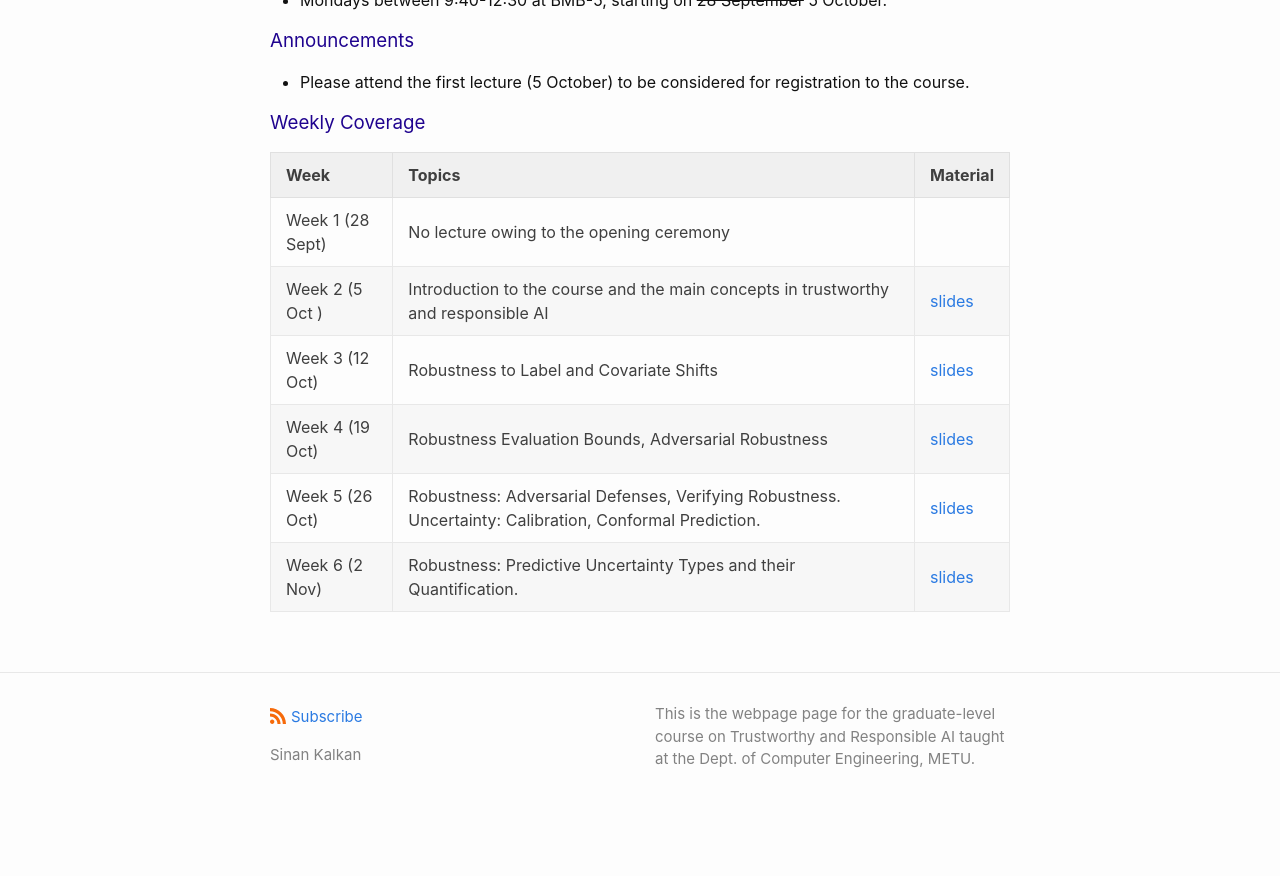
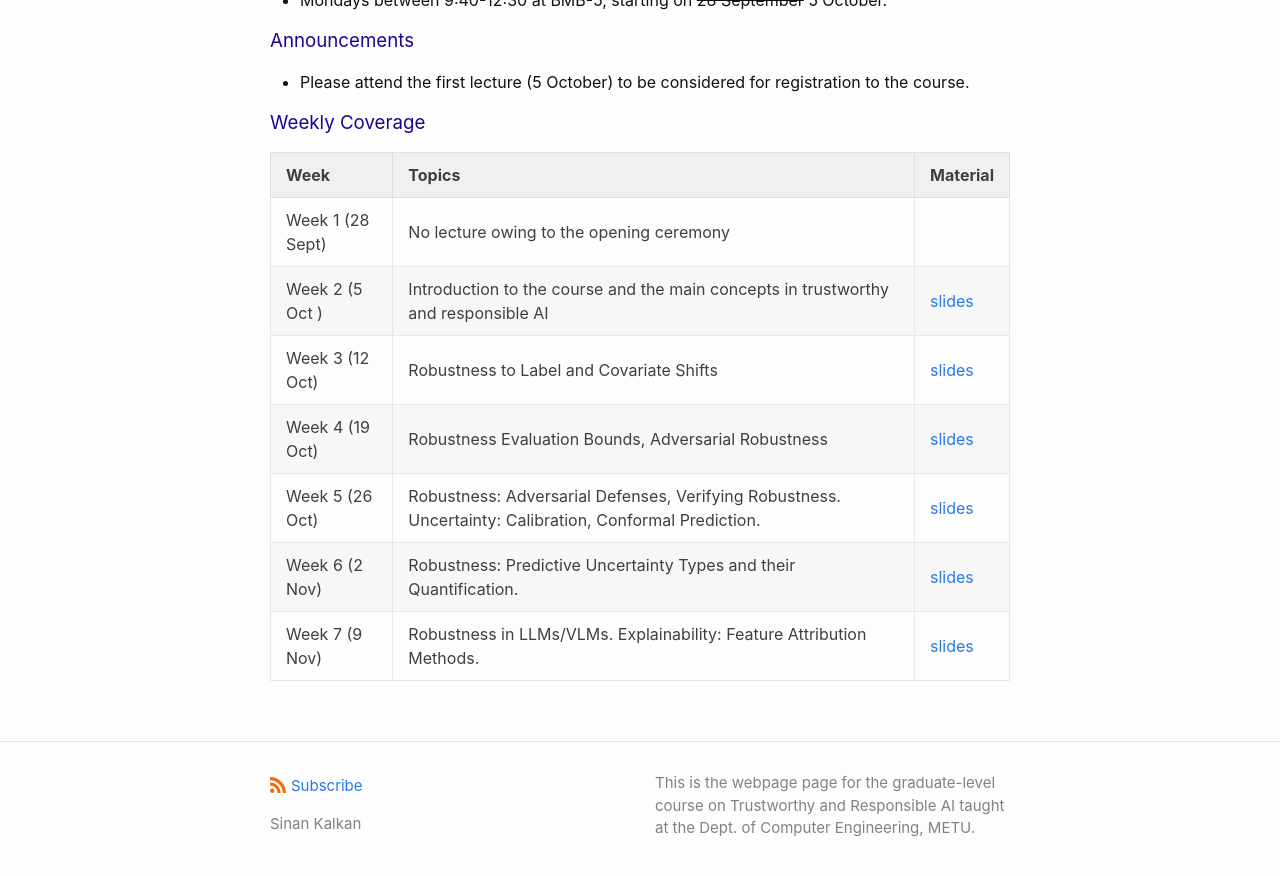
Before and after one commit to metu-trai/metu-trai.github.io, a Jekyll site: the page built from index.md, in a window 1280 px wide and 900 px high, scrolled down 1026 px. Shown: the top 876 px of the window. Built offline with Jekyll 4.4.1, drawn with Linux system fonts in a browser that asks for light colours; our own code applies the rules of GitHub Pages for plain Markdown files; before the commit the page ends 1857 px from its top, so only the background shows below that.

Commit message:
Update index.md

```diff
--- a/index.md
+++ b/index.md
@@ -149,3 +149,4 @@ The syllabus for the course is available <a href="CENG7880_Fall2026_Syllabus.pdf
 | Week 4 (19 Oct)  | Robustness Evaluation Bounds, Adversarial Robustness  | <a href="./slides/CENG7880_week4.pdf">slides</a> |
 | Week 5 (26 Oct)  | Robustness: Adversarial Defenses, Verifying Robustness. Uncertainty: Calibration, Conformal Prediction.  | <a href="./slides/CENG7880_week5.pdf">slides</a> |
 | Week 6 (2 Nov)  | Robustness: Predictive Uncertainty Types and their Quantification.   | <a href="./slides/CENG7880_week6.pdf">slides</a> |
+| Week 7 (9 Nov)  | Robustness in LLMs/VLMs. Explainability: Feature Attribution Methods.   | <a href="./slides/CENG7880_week7.pdf">slides</a> |
```
